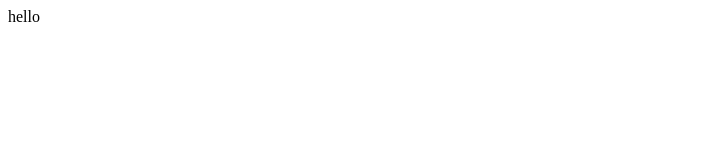
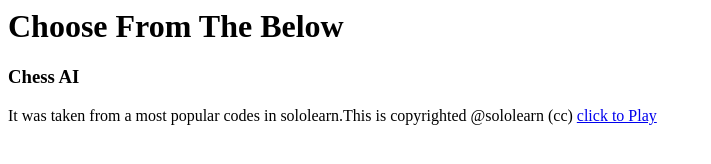
Before and after one commit to reharish/web, a plain HTML site: page index.html in a window 1280 px wide. Shown: the whole page, without its empty margins (0-711 px from the left). Drawn offline with Linux system fonts and the light colour scheme.

Commit message:
Update index.html

```diff
--- a/index.html
+++ b/index.html
@@ -1,8 +1,14 @@
 <html>
-<title>don't look</title>
+<title>online Game Hub</title>
+  <head>
+    <link rel="icon" href="gamehub.png" type="image/x-icon">
+  </head>
 <script>
 </script>
 <body>
-hello
+  <h1>Choose From The Below</h1>
+                <h3>Chess AI</h3>
+                <p>It was taken from a most popular codes in sololearn.This is copyrighted @sololearn (cc) <a href="games/chess_AI/chess.html">click to Play</a></p>
+
 </body>
 </html>
```
